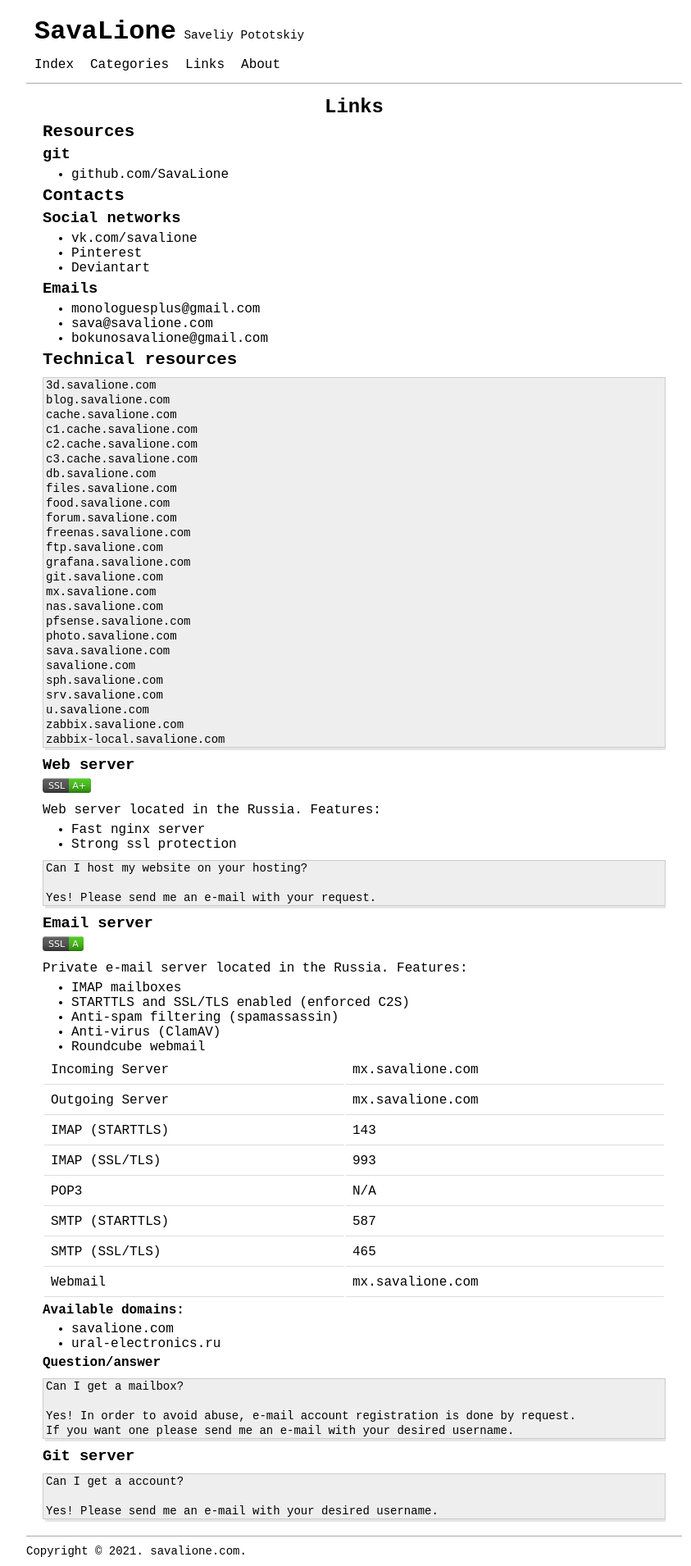
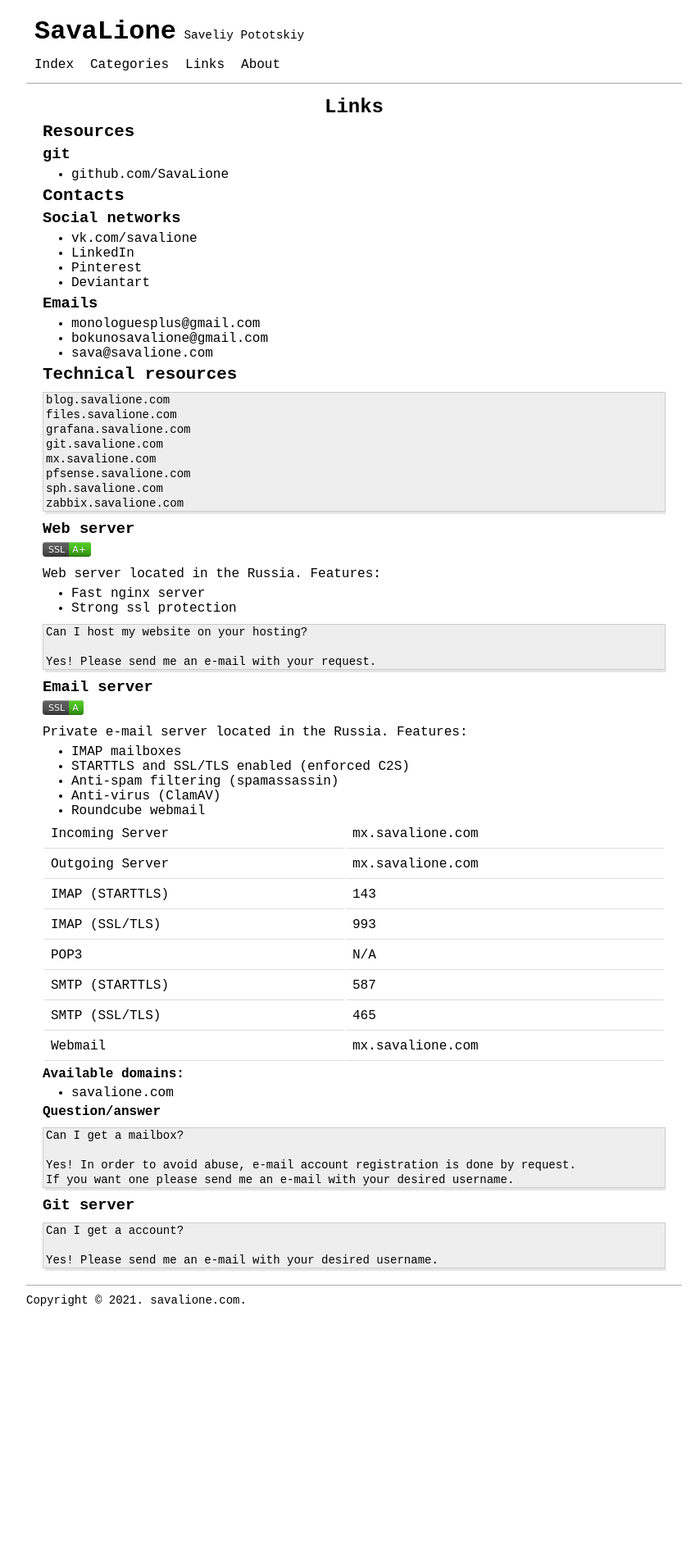
Before and after one commit to SavaLione/savalione.com, a Jekyll site: the page built from pages/links.md, in a window 1280 px wide. Shown: the whole page at 82% size, without its empty margins (208-1051 px from the left). Built offline with Jekyll 4.4.1, drawn with Linux system fonts in a browser that asks for light colours; after the commit the page ends 1604 px from its top, so only the background shows below that.

Commit message:
Update links.md

````diff
--- a/pages/links.md
+++ b/pages/links.md
@@ -11,41 +11,25 @@ permalink: /links/
 ## Contacts
 ### Social networks
 * [vk.com/savalione](https://vk.com/savalione)
+* [LinkedIn](https://www.linkedin.com/in/savalione/)
 * [Pinterest](https://www.pinterest.ru/savalione/)
 * [Deviantart](https://www.deviantart.com/savalione)
 
 ### Emails
 * monologuesplus@gmail.com
+* bokunosavalione@gmail.com
 * sava@savalione.com
-* bokunosavalione@gmail.com
 
 ## Technical resources
 ```
-3d.savalione.com
 blog.savalione.com
-cache.savalione.com
-c1.cache.savalione.com
-c2.cache.savalione.com
-c3.cache.savalione.com
-db.savalione.com
 files.savalione.com
-food.savalione.com
-forum.savalione.com
-freenas.savalione.com
-ftp.savalione.com
 grafana.savalione.com
 git.savalione.com
 mx.savalione.com
-nas.savalione.com
 pfsense.savalione.com
-photo.savalione.com
-sava.savalione.com
-savalione.com
 sph.savalione.com
-srv.savalione.com
-u.savalione.com
 zabbix.savalione.com
-zabbix-local.savalione.com
 ```
 
 ### Web server
@@ -83,7 +67,6 @@ Private e-mail server located in the Russia. Features:
 
 #### Available domains:
 * savalione.com
-* ural-electronics.ru
 
 #### Question/answer
 ```
````
